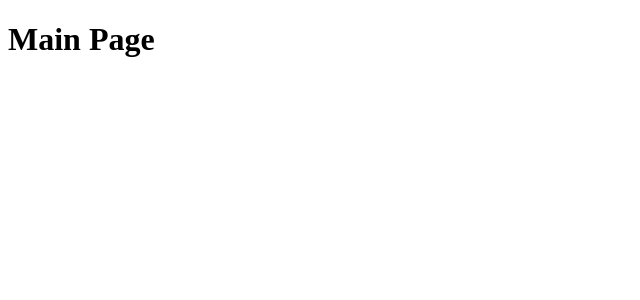
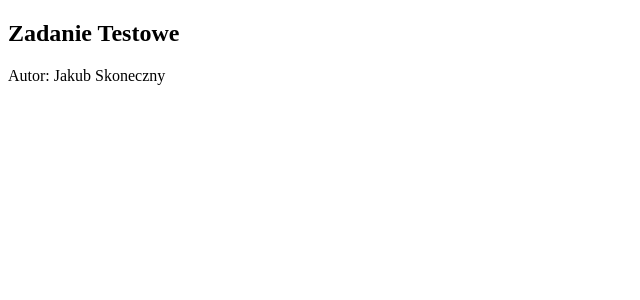
Before and after one commit to Skona27/react-album-with-photos, a React (Create React App) app: page / in a window 1280 px wide. Shown: the top 300 px of the page, without its empty margins (0-640 px from the left). Built offline with nearby package versions, Linux system fonts and the light colour scheme; no server answers.

Commit message:
added layout components and album API call

```diff
--- a/package.json
+++ b/package.json
@@ -3,6 +3,7 @@
   "version": "0.1.0",
   "private": true,
   "dependencies": {
+    "axios": "^0.18.0",
     "react": "^16.7.0",
     "react-dom": "^16.7.0",
     "react-router-dom": "^4.3.1",
--- a/src/App.js
+++ /dev/null
@@ -1,13 +0,0 @@
-import React, { Component } from 'react';
-
-class App extends Component {
-  render() {
-    return (
-      <div className="App">
-        <h1>Main Page</h1>
-      </div>
-    );
-  }
-}
-
-export default App;
--- /dev/null
+++ b/src/api.js
@@ -0,0 +1,7 @@
+import axios from "axios";
+
+const api = axios.create({
+    baseURL: "https://jsonplaceholder.typicode.com/"
+});
+
+export default api;
--- /dev/null
+++ b/src/components/Layout/Footer.js
@@ -0,0 +1,9 @@
+import React from 'react';
+
+const Footer = () => (
+    <footer>
+        <p>Autor: Jakub Skoneczny</p>
+    </footer>
+);
+
+export default Footer;
--- /dev/null
+++ b/src/components/Layout/Header.js
@@ -0,0 +1,9 @@
+import React from 'react';
+
+const Header = () => (
+  <nav>
+      <h1>Zadanie Testowe</h1>
+  </nav>
+);
+
+export default Header;
--- /dev/null
+++ b/src/containers/App.js
@@ -0,0 +1,25 @@
+import React, { Component } from 'react';
+import {BrowserRouter as Router, Route} from "react-router-dom";
+
+// Layout view-components
+import Header from '../components/Layout/Header';
+import Footer from '../components/Layout/Footer';
+
+// Pages stateful-components
+import AlbumPage from './Pages/AlbumPage';
+
+class App extends Component {
+  render() {
+    return (
+      <Router>
+        <div>
+          <Header/>
+          <Route exact path='/' component={AlbumPage}/>
+          <Footer/>
+        </div>
+      </Router>
+    );
+  }
+}
+
+export default App;
--- /dev/null
+++ b/src/containers/Pages/AlbumPage.js
@@ -0,0 +1,32 @@
+import React, {Component} from 'react';
+import api from '../../api';
+
+class AlbumPage extends Component {
+    constructor(props) {
+        super(props);
+
+        this.state = {
+          page: 1,
+          albums: []
+        };
+
+        this.getAlbums = this.getAlbums.bind(this);
+    }
+
+    async componentDidMount() {
+        await this.getAlbums();
+    }
+
+    async getAlbums(page = 1) {
+        let response = await api.get(`albums?_page=${page}`);
+        this.setState({page, albums: response.data});
+    }
+
+    render() {
+        return (
+            this.state.albums.map(album => (<div>{album.id}</div>))
+        )
+    }
+}
+
+export default AlbumPage;
--- a/src/index.css
+++ /dev/null
@@ -1,4 +0,0 @@
-body {
-  margin: 0;
-  padding: 0;
-}
--- a/src/index.js
+++ b/src/index.js
@@ -1,6 +1,6 @@
 import React from 'react';
 import ReactDOM from 'react-dom';
 
-import App from './App';
+import App from './containers/App';
 
 ReactDOM.render(<App />, document.getElementById('root'));
```
